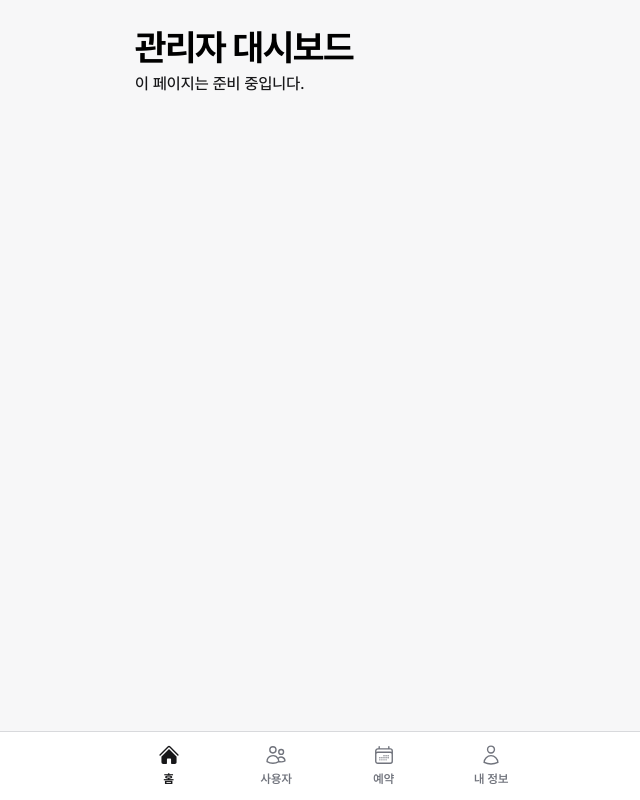
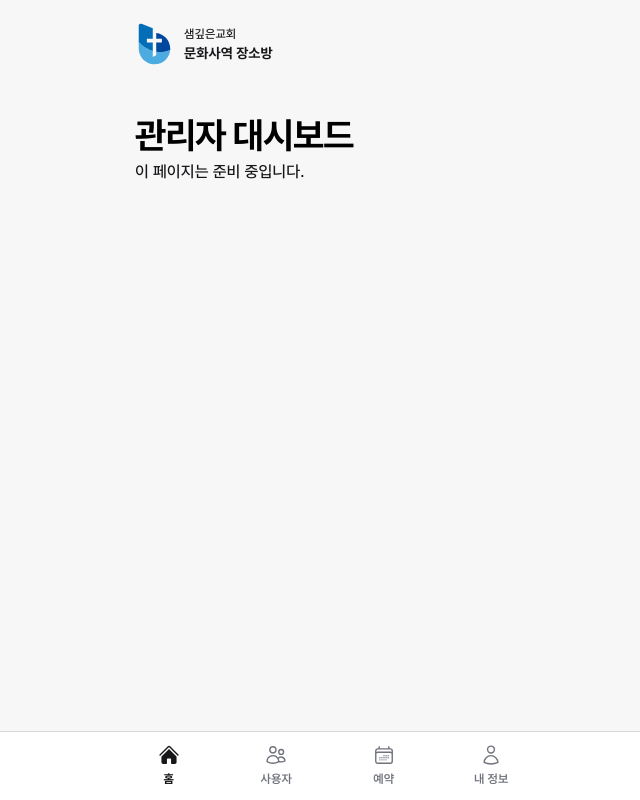
Before and after one commit to thesteward-365/sgec-reservation, a Next.js app: page /admin/dashboard in a window 1280 px wide. Shown: the whole page, without its empty margins (310-950 px from the left). Built offline with nearby package versions, Linux system fonts and the light colour scheme.

Commit message:
refactor: 공통 헤더 적용

```diff
--- a/src/app/admin/dashboard/page.tsx
+++ b/src/app/admin/dashboard/page.tsx
@@ -1,7 +1,11 @@
 'use client';
+
+import { BrandHeader } from '@/components/layout/brand-header';
 
 export default function DashboardPage() {
   return (
+    <>
+      <BrandHeader />
       <main className="flex-1 pb-24">
         <div className="px-5 py-6">
           <h1 className="text-headline1">관리자 대시보드</h1>
@@ -10,5 +14,6 @@ export default function DashboardPage() {
           </p>
         </div>
       </main>
+    </>
   );
 }
--- a/src/app/admin/me/page.tsx
+++ b/src/app/admin/me/page.tsx
@@ -1,7 +1,11 @@
 'use client';
+
+import { BrandHeader } from '@/components/layout/brand-header';
 
 export default function AdminMePage() {
   return (
+    <>
+      <BrandHeader />
       <main className="flex-1 pb-24">
         <div className="px-5 py-6">
           <h1 className="text-headline1">내 정보</h1>
@@ -10,5 +14,6 @@ export default function AdminMePage() {
           </p>
         </div>
       </main>
+    </>
   );
 }
--- a/src/app/admin/reservations/page.tsx
+++ b/src/app/admin/reservations/page.tsx
@@ -1,7 +1,11 @@
 'use client';
+
+import { BrandHeader } from '@/components/layout/brand-header';
 
 export default function ReservationsPage() {
   return (
+    <>
+      <BrandHeader />
       <main className="flex-1 pb-24">
         <div className="px-5 py-6">
           <h1 className="text-headline1">예약 관리</h1>
@@ -10,5 +14,6 @@ export default function ReservationsPage() {
           </p>
         </div>
       </main>
+    </>
   );
 }
--- a/src/app/admin/users/page.tsx
+++ b/src/app/admin/users/page.tsx
@@ -1,7 +1,11 @@
 'use client';
+
+import { BrandHeader } from '@/components/layout/brand-header';
 
 export default function UsersPage() {
   return (
+    <>
+      <BrandHeader />
       <main className="flex-1 pb-24">
         <div className="px-5 py-6">
           <h1 className="text-headline1">사용자 관리</h1>
@@ -10,5 +14,6 @@ export default function UsersPage() {
           </p>
         </div>
       </main>
+    </>
   );
 }
```
Lines whose indentation alone changed are shown as unchanged.
